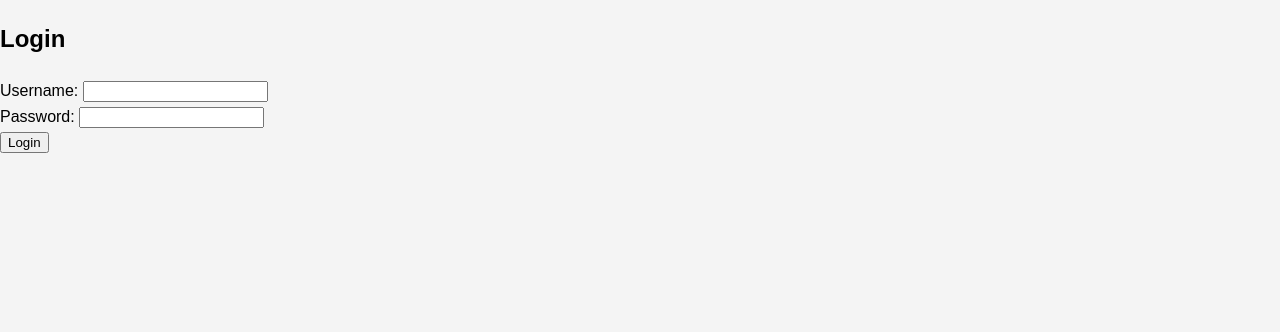
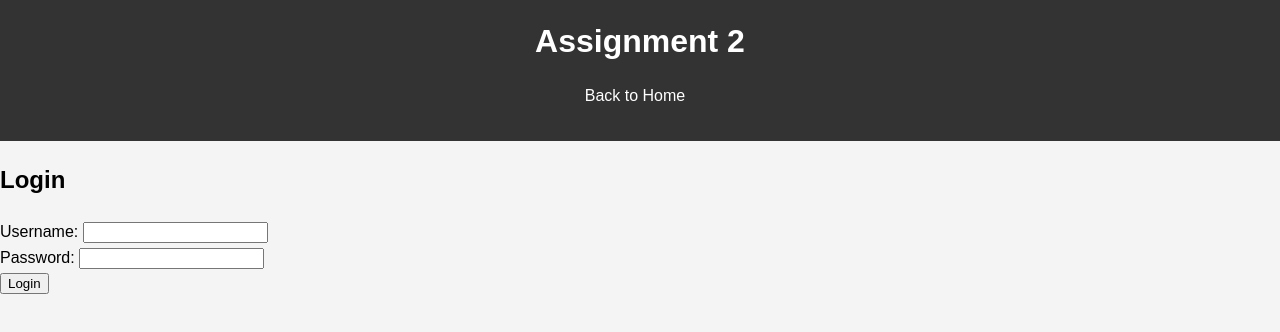
Before and after one commit to sneyr001/assignment2, a plain HTML site: page prototype/login.html in a window 1280 px wide. Drawn offline with Linux system fonts and the light colour scheme; files that its build step writes are made by us from their sources.

Commit message:
Update login.html

```diff
--- a/prototype/login.html
+++ b/prototype/login.html
@@ -7,6 +7,14 @@
     <link rel="stylesheet" href="assignment2/styles.css">
 </head>
 <body>
+    <header>
+        <h1>Assignment 2</h1>
+        <nav>
+            <ul>
+                <li><a href="assignment2/index.html" class="button">Back to Home</a></li>
+            </ul>
+        </nav>
+    </header>
     <div class="login-screen">
         <h2>Login</h2>
         <form>
```
